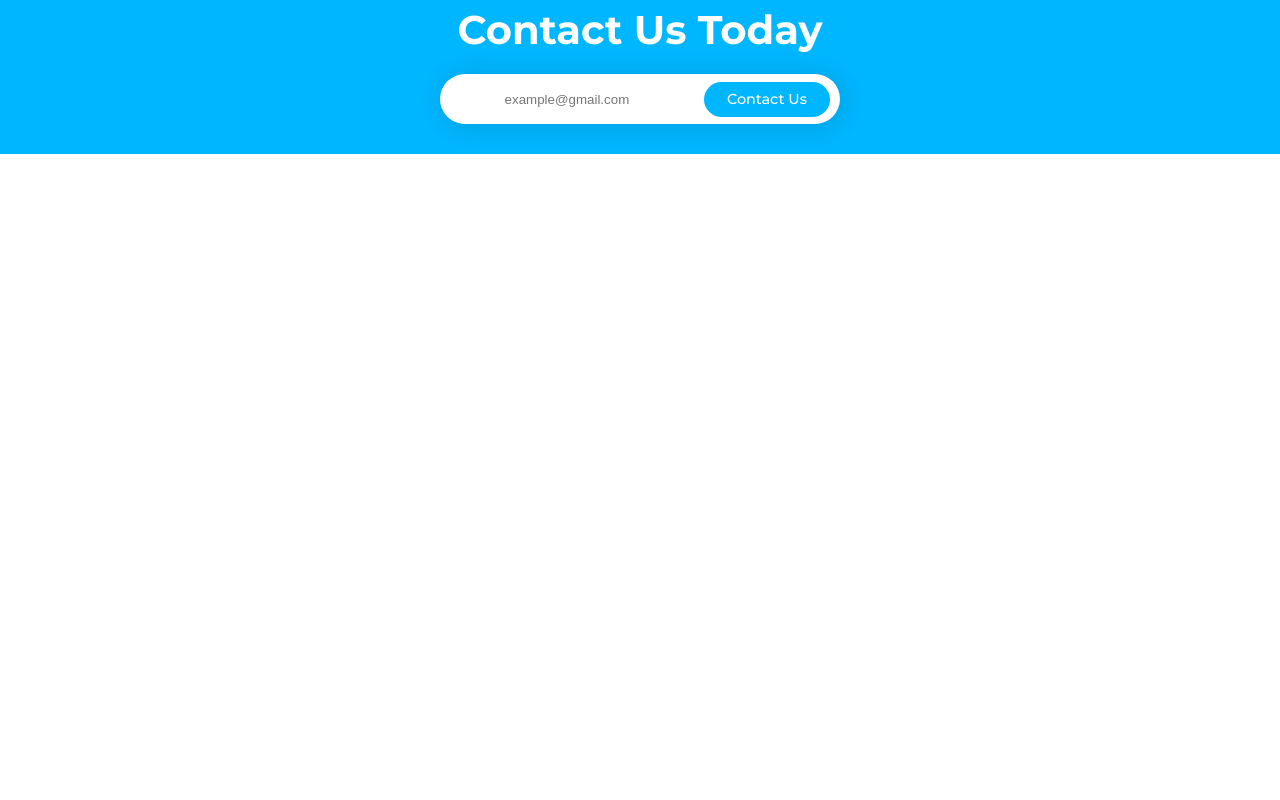
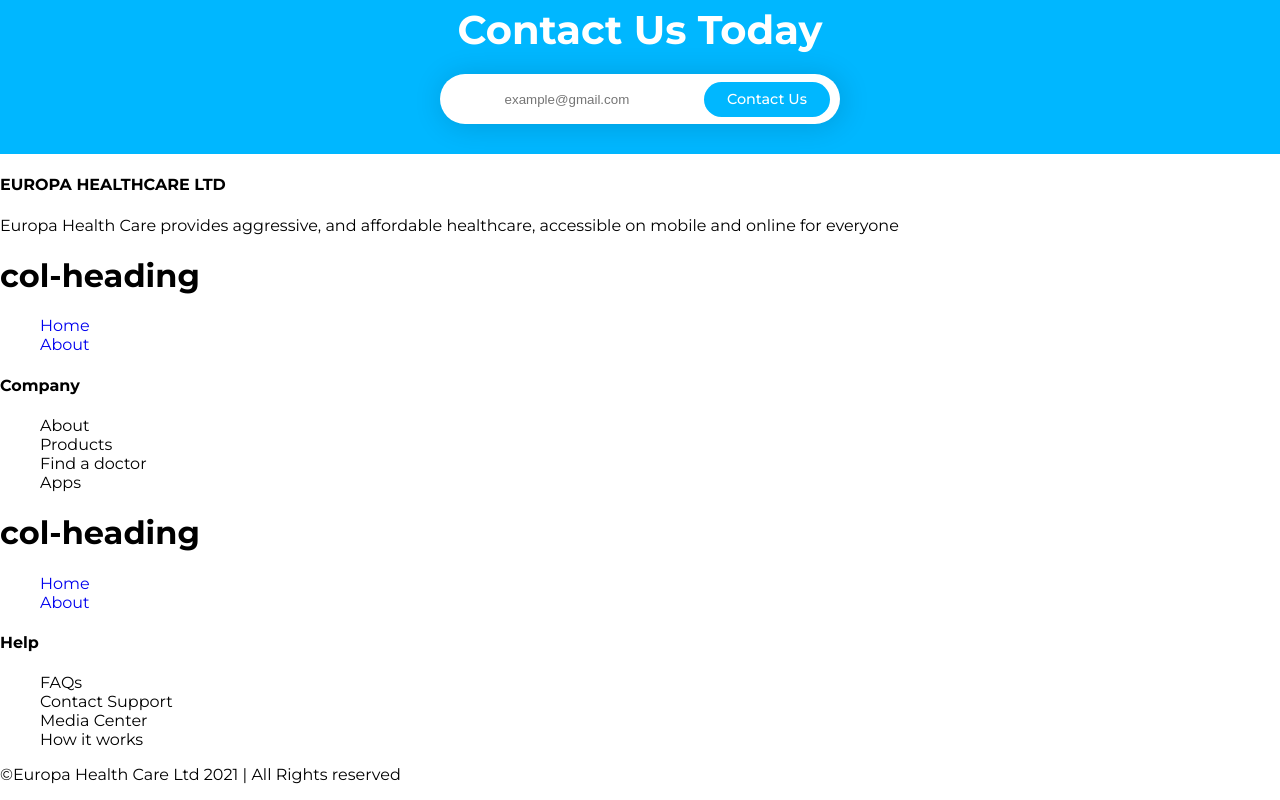
Before and after one commit to sammwaura/EuropaHealthcare, a React (Create React App) app: page / in a window 1280 px wide. Shown: the part 5565-6365 px from the top of the page. Before the commit the page ends 5719 px from the top, so only its background shows below. Built offline with nearby package versions, Linux system fonts and the light colour scheme.

Commit message:
modify files

```diff
--- a/package.json
+++ b/package.json
@@ -14,6 +14,7 @@
     "react-slick": "^0.28.1",
     "react-transition-group": "^4.4.2",
     "slick-carousel": "^1.8.1",
+    "styled-components": "^5.3.3",
     "web-vitals": "^1.1.2"
   },
   "scripts": {
--- a/src/App.js
+++ b/src/App.js
@@ -9,6 +9,7 @@ import Bronchures from './components/Bronchures';
 import bronchureimage from './images/bronchures.jpg';
 import Gallery from './components/Gallery';
 import Contact from './components/Contact';
+import Footer from './components/Footer';
 
 
 import './App.css'
@@ -25,6 +26,7 @@ function App() {
        button='Download Now'/>
        <Gallery/>
        <Contact/>
+       <Footer/>
 
 
     </div>
--- /dev/null
+++ b/src/components/Footer.jsx
@@ -0,0 +1,69 @@
+import React from 'react';
+import styled from 'styled-components';
+import FooterCol from './FooterCol'
+
+const FooterStyles = styled.div`
+padding-top:18rem;
+background-colour: var(--light-blue);
+.container{
+    display: flex;
+    gap: 3rem;
+}
+.col{
+    flex: 2;
+}
+.col2,
+.col3{
+    flex:1
+}
+.col-title{
+    font-size: 3.5rem;
+    margin-bottom: 1rem;
+}
+`;
+function Footer() {
+    return (
+      <div className='main-footer'>
+          <div className='container'>
+                  <div className='col'>
+                      <h4 className='col-title'>EUROPA HEALTHCARE LTD</h4>
+                      <p>Europa Health Care provides aggressive,
+                          and affordable healthcare, accessible
+                          on mobile and online for everyone
+                      </p>
+                    </div>
+
+                    <div className='col2'>
+                        <FooterCol/>
+                        <h4>Company</h4>
+                        <ul className='list-unstyled'>
+                            <li>About</li>
+                            <li>Products</li>
+                            <li>Find a doctor</li>
+                            <li>Apps</li>
+                        </ul>
+                    </div>
+
+                    <div className='col3'>
+                        <FooterCol/>
+                        <h4>Help</h4>
+                        <ul className='list-unstyled'>
+                            <li>FAQs</li>
+                            <li>Contact Support</li>
+                            <li>Media Center</li>
+                            <li>How it works</li>
+                        </ul>
+                    </div>
+
+              </div>
+                <div className='row'>
+                    <p className='col-sm'>
+                        &copy;Europa Health Care Ltd 2021 | All Rights reserved
+                    </p>
+
+                </div>
+          </div>
+    )
+}
+
+export default Footer
--- /dev/null
+++ b/src/components/FooterCol.jsx
@@ -0,0 +1,40 @@
+import React from 'react';
+import { Link } from 'react-router-dom';
+
+function FooterCol( {
+    heading= 'col-heading',
+    links=[
+        {
+            type: "Links",
+            title: "Home",
+            path: "/home",
+        },
+        {
+            type: "Links",
+            title: "About",
+            path: "/about",
+        },
+    ],
+}){
+    return (
+        <div>
+            <h1 className='heading'>
+                {heading}
+            </h1>
+            <ul>
+                {links.map((item, index) => (
+                        <li key={index}>
+                            {item.type == 'Link' ? (
+                                <Link to={item.path}>{item.title}</Link>
+                            ): (
+                                <a href={item.path} target='_blank' rel='nonreferer'>{item.title}
+                                </a>
+                            )}
+                        </li>
+                    ))}
+            </ul>
+        </div>
+    )
+}
+
+export default FooterCol
```
Also changed, not shown: src/App.css (+10 -0 lines), 1 other file (tests, documents, lock files or other folders).
